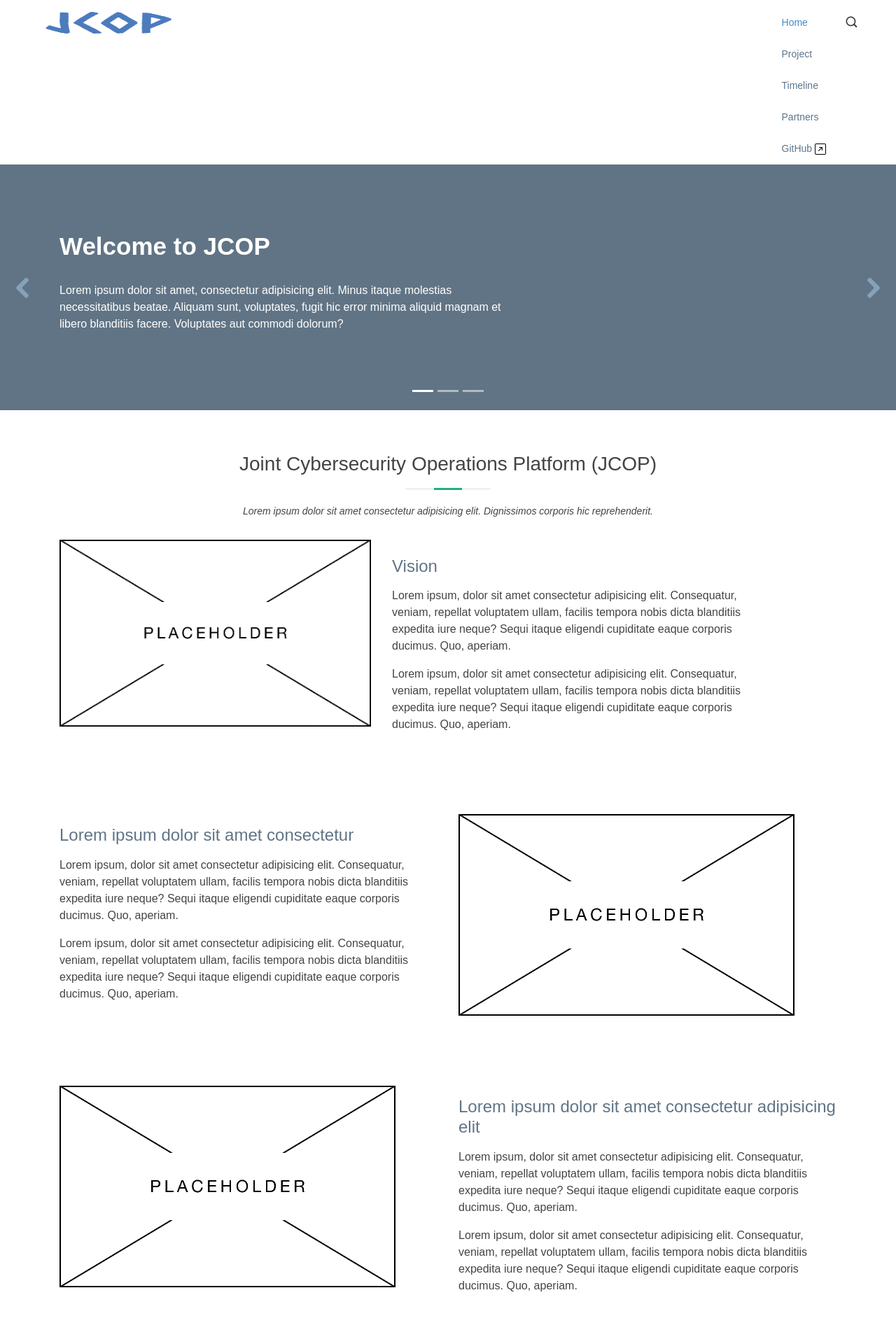
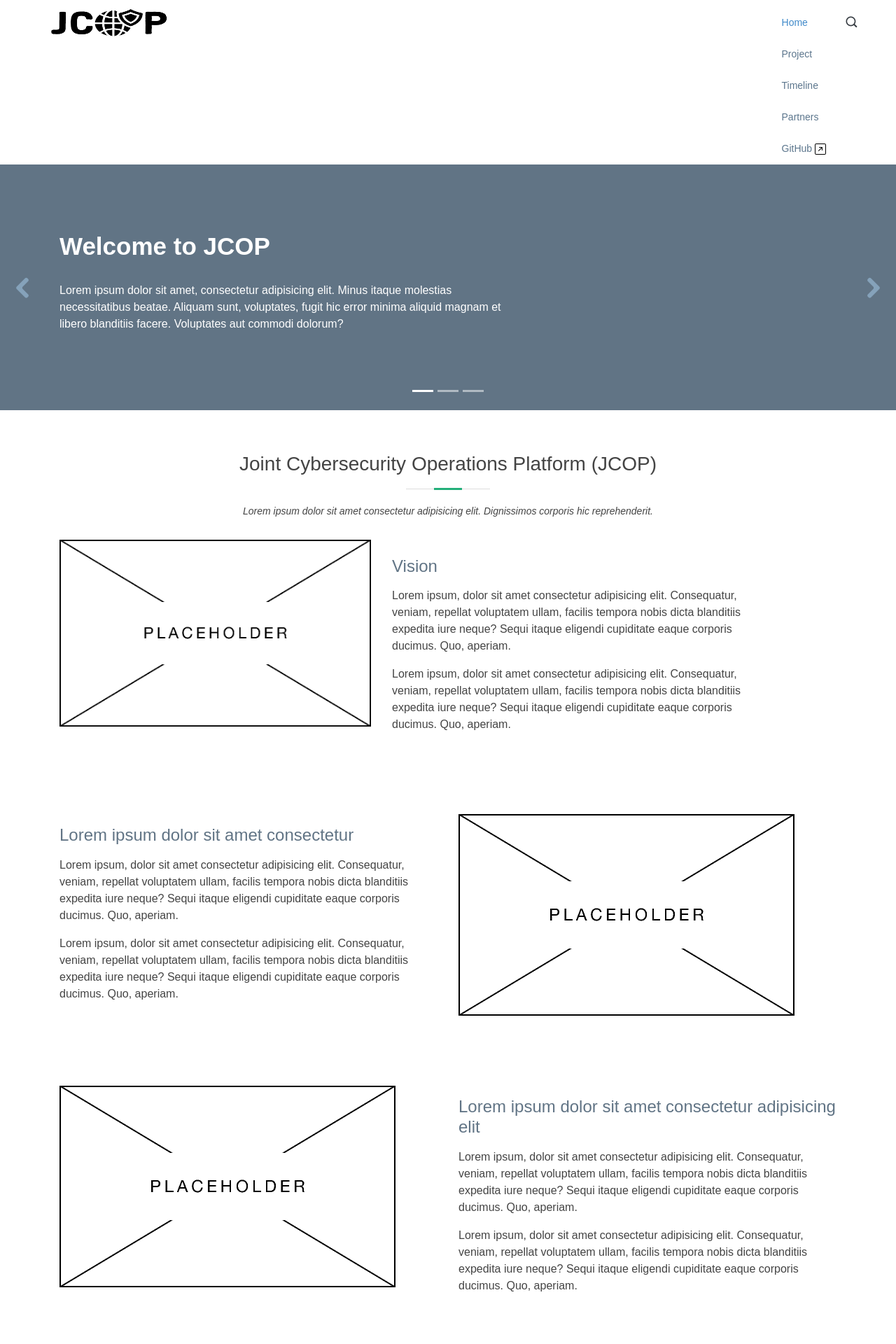
Before and after one commit to mateusdz/jcopweb, a Jekyll site: the page built from index.html, in a window 1280 px wide. Shown: the top 1920 px of the page at 70% size. Built offline with Jekyll 4.4.1, drawn with Linux system fonts in a browser that asks for light colours.

Commit message:
New logo. Nav bar in progress

```diff
--- a/_config.yml
+++ b/_config.yml
@@ -15,7 +15,7 @@ title: JCOP
 subtitle: "JCOP"
 url: "" # the base hostname & protocol for your site
 baseurl: "/jcopweb"
-logo: "/assets/img/logo.jpg"
+logo: "/assets/img/logo.png"
 
 # Build settings
 markdown: kramdown
--- a/_includes/navbar.html
+++ b/_includes/navbar.html
@@ -3,7 +3,7 @@
   <div class="container">
     <div class="logo float-left">
       <a href="{{ site.baseurl }}/index.html"><img width="200px" height="45px"
-          src="{{ site.baseurl }}/assets/img/logo.jpg" alt="" class="img-fluid"></a>
+          src="{{ site.baseurl }}/assets/img/logo.png" alt="" class="img-fluid"></a>
     </div>
     <nav class="nav-menu float-right d-none d-lg-block">
       <ul class="nav navbar-nav">
```
Also changed, not shown: assets/img/JCOP-solid.png (added), assets/img/logo.jpg (deleted), assets/img/logo.png, 13 other files.
